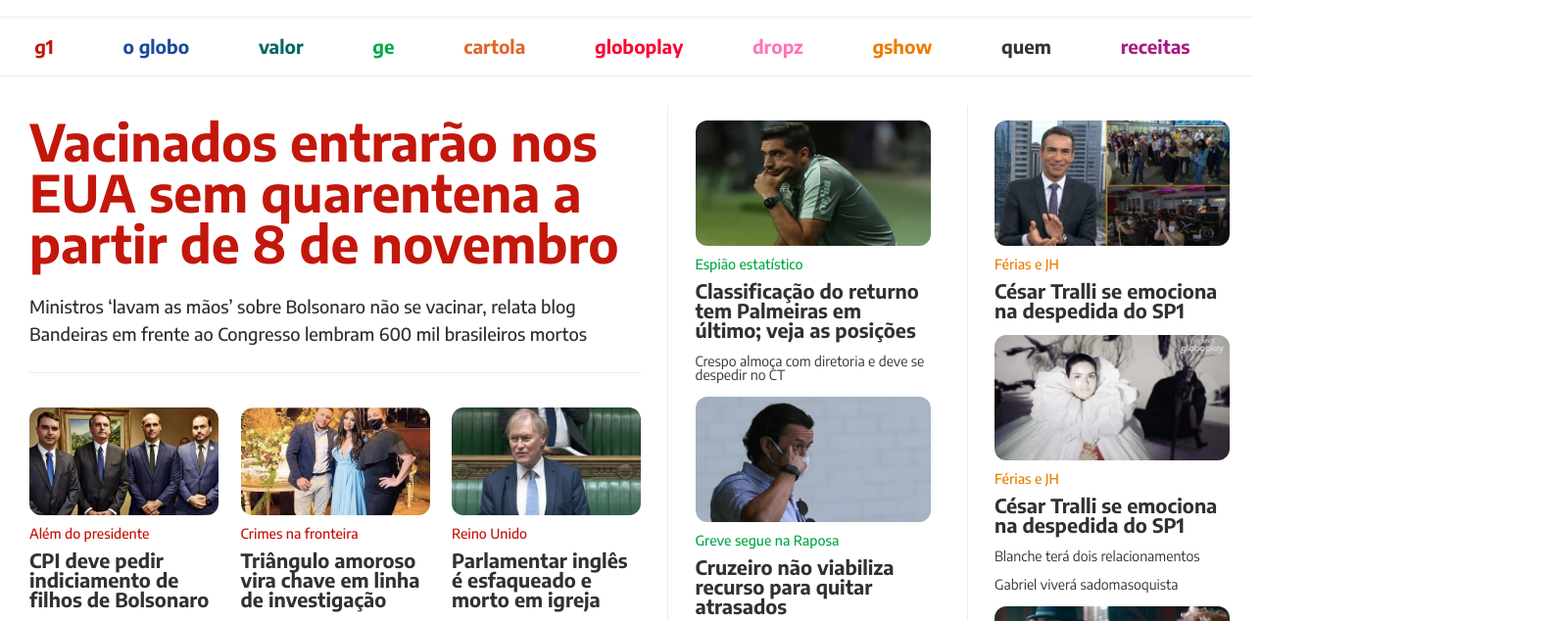
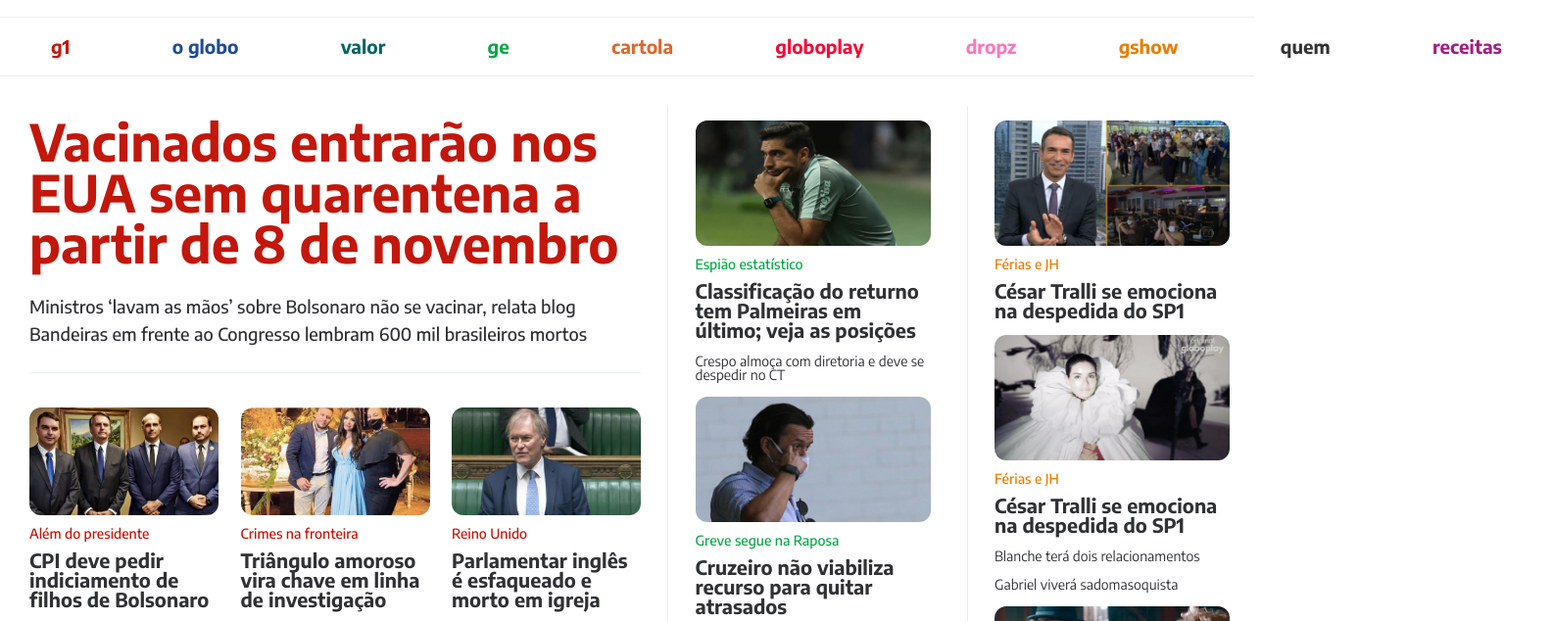
Before and after one commit to guilherme98silva/projeto01-siteglobo, a plain HTML site: page index.html in a window 1280 px wide. Shown: the part 83-717 px from the top of the page at 98% size, 1585 px wide, since content can reach past the window. Drawn offline with Linux system fonts and the light colour scheme.

Commit message:
Update style.css

```diff
--- a/css/style.css
+++ b/css/style.css
@@ -17,7 +17,7 @@ body {
 }
 
 .links {
-  width: 1250px;
+  width: 1585px;
   font-weight: 700;
   font-size: 19px;
   display: flex;
```
